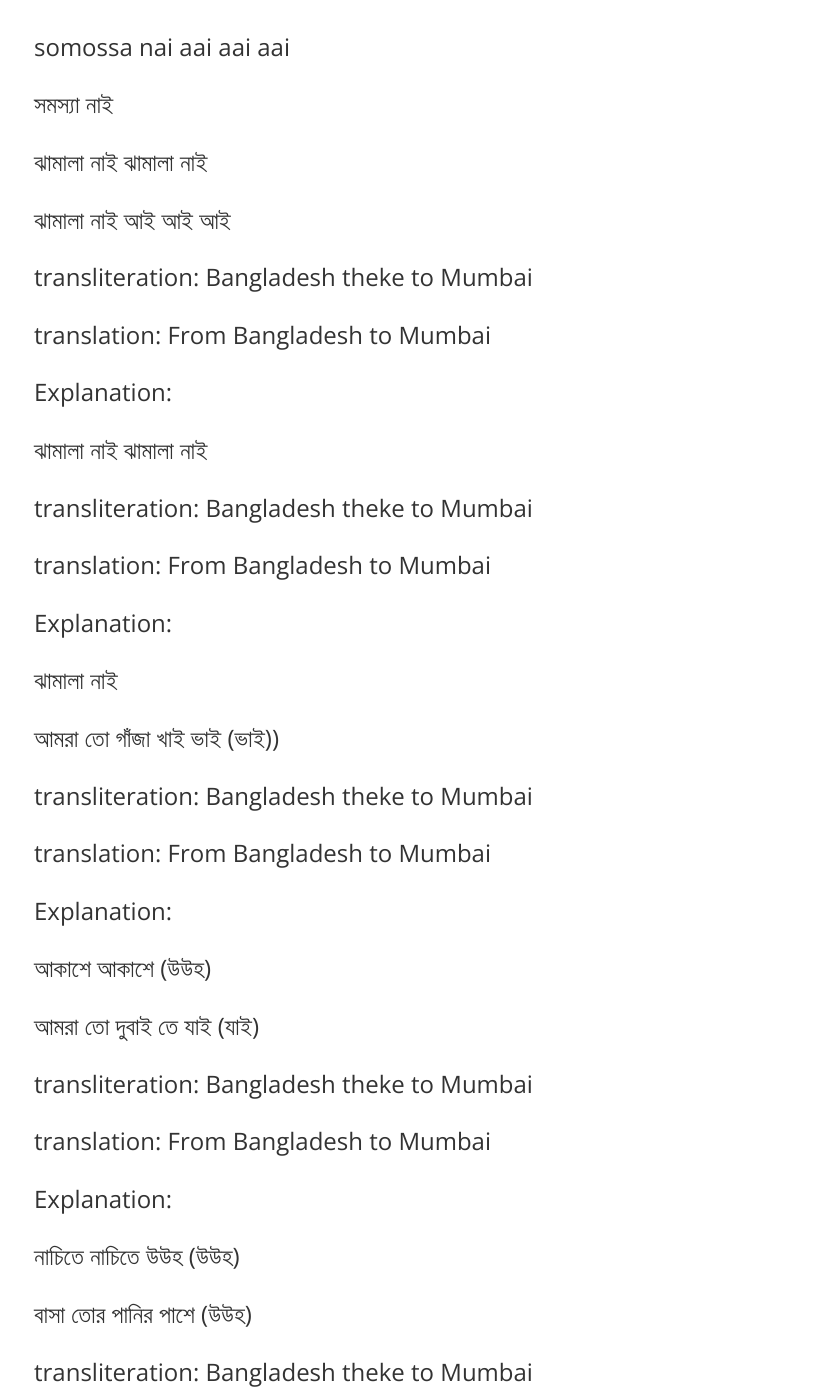
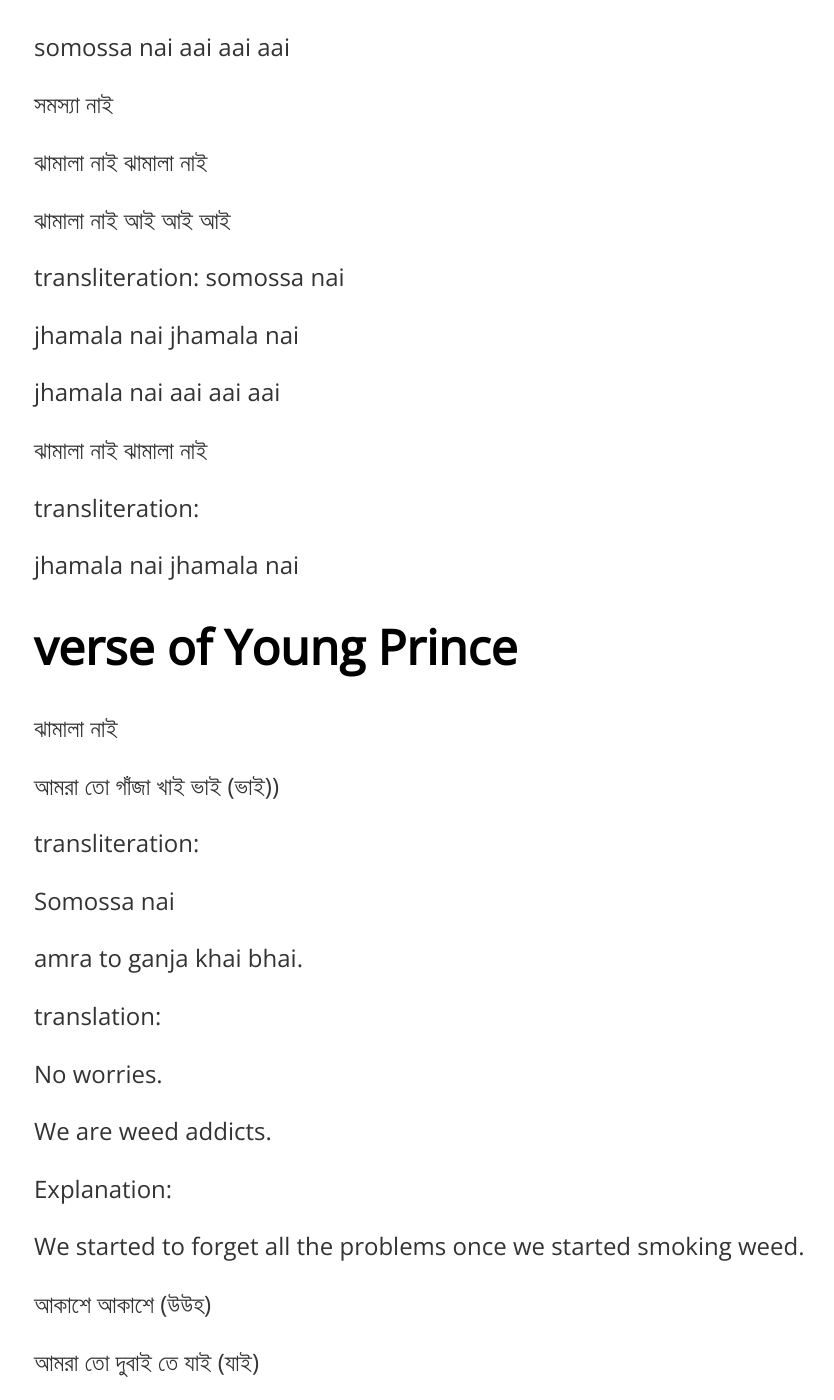
Before and after one commit to damnArin/damnArin.github.io, a Jekyll site: the page built from _posts/2020-06-28-Bhanga Bangla - Bangla Hiphop - Mumble Rap.md, in a window 1280 px wide and 1400 px high, scrolled down 21823 px. Shown: the whole window, without its empty margins (158-992 px from the left). Built offline with Jekyll 4.4.1, drawn with Linux system fonts in a browser that asks for light colours; comment, search, counter and statistics services are not loaded; some of the changed text lies outside the part shown.

Commit message:
Update 2020-06-28-Bhanga Bangla - Bangla Hiphop - Mumble Rap.md

```diff
--- a/_posts/2020-06-28-Bhanga Bangla - Bangla Hiphop - Mumble Rap.md
+++ b/_posts/2020-06-28-Bhanga Bangla - Bangla Hiphop - Mumble Rap.md
@@ -679,45 +679,63 @@
 
 ঝামালা নাই আই আই আই
 
-transliteration: Bangladesh theke to Mumbai
+transliteration: somossa nai
 
-translation: From Bangladesh to Mumbai
+jhamala nai jhamala nai
 
-Explanation:
+jhamala nai aai aai aai
 
 
 
 ঝামালা নাই ঝামালা নাই
 
-transliteration: Bangladesh theke to Mumbai
+transliteration:
 
-translation: From Bangladesh to Mumbai
-
-Explanation:
+jhamala nai jhamala nai
 
 
+<h1>verse of Young Prince</h1>
 
 ঝামালা নাই
 
 আমরা তো গাঁজা খাই ভাই (ভাই))
 
-transliteration: Bangladesh theke to Mumbai
+transliteration:
 
-translation: From Bangladesh to Mumbai
+Somossa nai
+
+amra to ganja khai bhai.
+
+translation:
+
+No worries.
+
+We are weed addicts.
 
 Explanation:
 
+We started to forget all the problems once we started smoking weed.
 
 
 আকাশে আকাশে (উউহ)
 
 আমরা তো দুবাই তে যাই (যাই)
 
-transliteration: Bangladesh theke to Mumbai
+transliteration:
 
-translation: From Bangladesh to Mumbai
+akashe akashe (uuh)
+
+amra to Dubai to jai (jai)
+
+translation:
+
+In the sky (uuh)
+
+As if we travel to Dubai (Go)
 
 Explanation:
+
+We are so high as if we travel to Dubai every other day.
 
 
 
```
